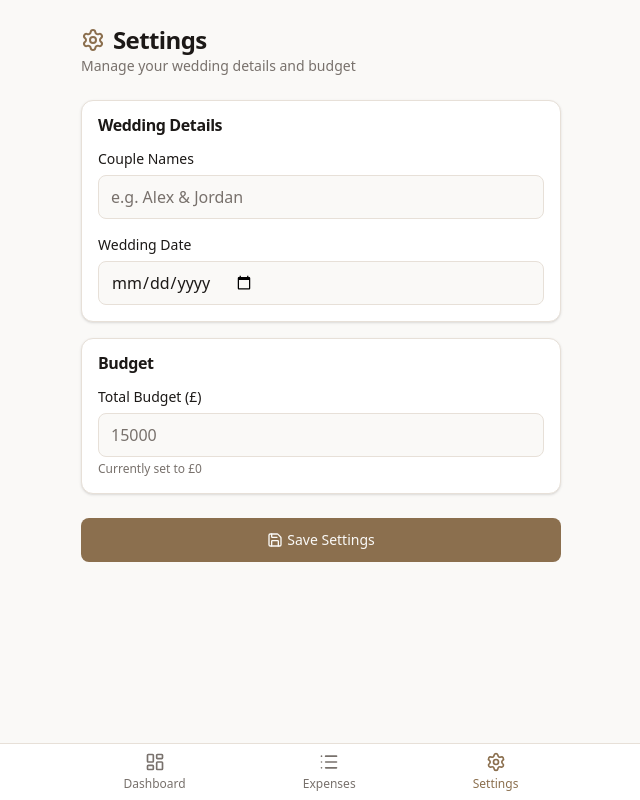
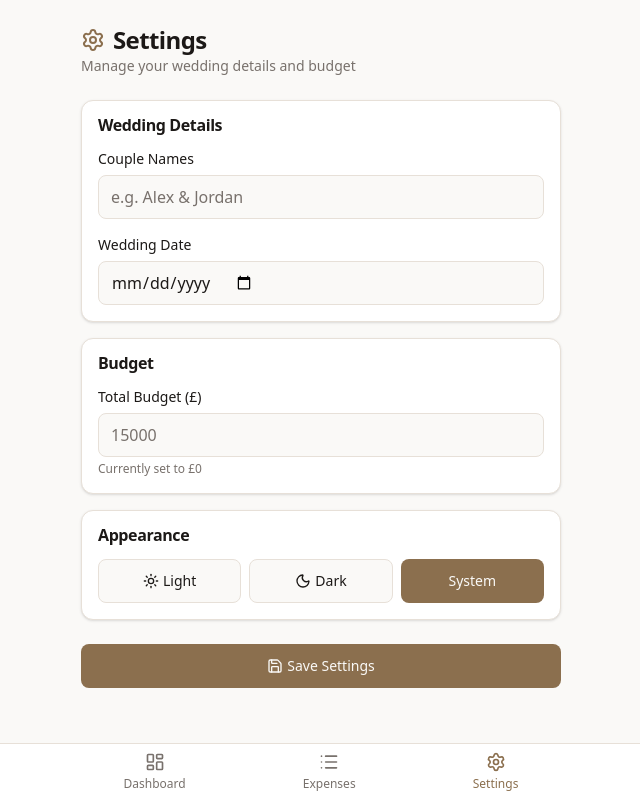
Before and after one commit to CoreyHayward/wed-plan, a Next.js app: page /settings in a window 1280 px wide. Shown: the whole page, without its empty margins (319-959 px from the left). Built offline with nearby package versions, Linux system fonts and the light colour scheme; no server answers; the database is empty.

Commit message:
Fix theme toggle to respect manual light/dark overrides

```diff
--- a/src/app/globals.css
+++ b/src/app/globals.css
@@ -46,6 +46,58 @@
   --card-foreground: #1c1917;
 }
 
+@media (prefers-color-scheme: dark) {
+  html:not(.light):not(.dark) {
+    color-scheme: dark;
+    --background: #12100e;
+    --foreground: #f5f5f4;
+    --muted: #1f1b18;
+    --muted-foreground: #a8a29e;
+    --border: #2c2621;
+    --input: #2c2621;
+    --ring: #b68f5e;
+    --primary: #b68f5e;
+    --primary-foreground: #12100e;
+    --secondary: #29231e;
+    --secondary-foreground: #e7e5e4;
+    --accent: #332b24;
+    --accent-foreground: #f5f5f4;
+    --destructive: #ef4444;
+    --destructive-foreground: #0c0a09;
+    --success: #22c55e;
+    --success-foreground: #0c0a09;
+    --card: #181512;
+    --card-foreground: #f5f5f4;
+  }
+}
+
+html.light {
+  color-scheme: light;
+}
+
+html.dark {
+  color-scheme: dark;
+  --background: #12100e;
+  --foreground: #f5f5f4;
+  --muted: #1f1b18;
+  --muted-foreground: #a8a29e;
+  --border: #2c2621;
+  --input: #2c2621;
+  --ring: #b68f5e;
+  --primary: #b68f5e;
+  --primary-foreground: #12100e;
+  --secondary: #29231e;
+  --secondary-foreground: #e7e5e4;
+  --accent: #332b24;
+  --accent-foreground: #f5f5f4;
+  --destructive: #ef4444;
+  --destructive-foreground: #0c0a09;
+  --success: #22c55e;
+  --success-foreground: #0c0a09;
+  --card: #181512;
+  --card-foreground: #f5f5f4;
+}
+
 * {
   border-color: var(--border);
 }
--- a/src/app/layout.tsx
+++ b/src/app/layout.tsx
@@ -38,10 +38,23 @@ export default function RootLayout({
   children: React.ReactNode;
 }>) {
   return (
-    <html lang="en">
+    <html lang="en" suppressHydrationWarning>
       <body
         className={`${geistSans.variable} ${geistMono.variable} antialiased`}
       >
+        <script
+          dangerouslySetInnerHTML={{
+            __html: `(() => {
+              try {
+                const saved = localStorage.getItem('theme');
+                if (saved === 'dark' || saved === 'light') {
+                  document.documentElement.classList.remove('light', 'dark');
+                  document.documentElement.classList.add(saved);
+                }
+              } catch {}
+            })();`,
+          }}
+        />
         <main className="pb-20 min-h-dvh">
           {children}
         </main>
--- a/src/app/settings/page.tsx
+++ b/src/app/settings/page.tsx
@@ -5,13 +5,14 @@ import { Card, CardContent, CardHeader, CardTitle } from "@/components/ui/card";
 import { Button } from "@/components/ui/button";
 import { Input } from "@/components/ui/input";
 import { formatCurrency } from "@/lib/utils";
-import { Settings as SettingsIcon, Save } from "lucide-react";
+import { Settings as SettingsIcon, Save, Moon, Sun } from "lucide-react";
 
 export default function SettingsPage() {
   const [settings, setSettings] = useState<Record<string, string>>({});
   const [loading, setLoading] = useState(true);
   const [saving, setSaving] = useState(false);
   const [saved, setSaved] = useState(false);
+  const [theme, setTheme] = useState<"system" | "light" | "dark">("system");
 
   const fetchSettings = useCallback(async () => {
     const res = await fetch("/api/settings");
@@ -22,6 +23,10 @@ export default function SettingsPage() {
 
   useEffect(() => {
     fetchSettings();
+    const html = document.documentElement;
+    if (html.classList.contains("dark")) setTheme("dark");
+    else if (html.classList.contains("light")) setTheme("light");
+    else setTheme("system");
   }, [fetchSettings]);
 
   const saveSettings = async () => {
@@ -34,6 +39,18 @@ export default function SettingsPage() {
     setSaving(false);
     setSaved(true);
     setTimeout(() => setSaved(false), 2000);
+  };
+
+  const setAppTheme = (next: "system" | "light" | "dark") => {
+    const html = document.documentElement;
+    html.classList.remove("light", "dark");
+    if (next === "light" || next === "dark") {
+      html.classList.add(next);
+      localStorage.setItem("theme", next);
+    } else {
+      localStorage.removeItem("theme");
+    }
+    setTheme(next);
   };
 
   if (loading) {
@@ -88,7 +105,7 @@ export default function SettingsPage() {
         </CardContent>
       </Card>
 
-      <Card className="mb-6">
+      <Card className="mb-4">
         <CardHeader>
           <CardTitle>Budget</CardTitle>
         </CardHeader>
@@ -114,6 +131,39 @@ export default function SettingsPage() {
         </CardContent>
       </Card>
 
+      <Card className="mb-6">
+        <CardHeader>
+          <CardTitle>Appearance</CardTitle>
+        </CardHeader>
+        <CardContent>
+          <div className="grid grid-cols-3 gap-2">
+            <Button
+              type="button"
+              variant={theme === "light" ? "default" : "outline"}
+              onClick={() => setAppTheme("light")}
+            >
+              <Sun className="w-4 h-4 mr-1" />
+              Light
+            </Button>
+            <Button
+              type="button"
+              variant={theme === "dark" ? "default" : "outline"}
+              onClick={() => setAppTheme("dark")}
+            >
+              <Moon className="w-4 h-4 mr-1" />
+              Dark
+            </Button>
+            <Button
+              type="button"
+              variant={theme === "system" ? "default" : "outline"}
+              onClick={() => setAppTheme("system")}
+            >
+              System
+            </Button>
+          </div>
+        </CardContent>
+      </Card>
+
       <Button onClick={saveSettings} className="w-full" disabled={saving}>
         <Save className="w-4 h-4 mr-1" />
         {saving ? "Saving..." : saved ? "Saved!" : "Save Settings"}
```
